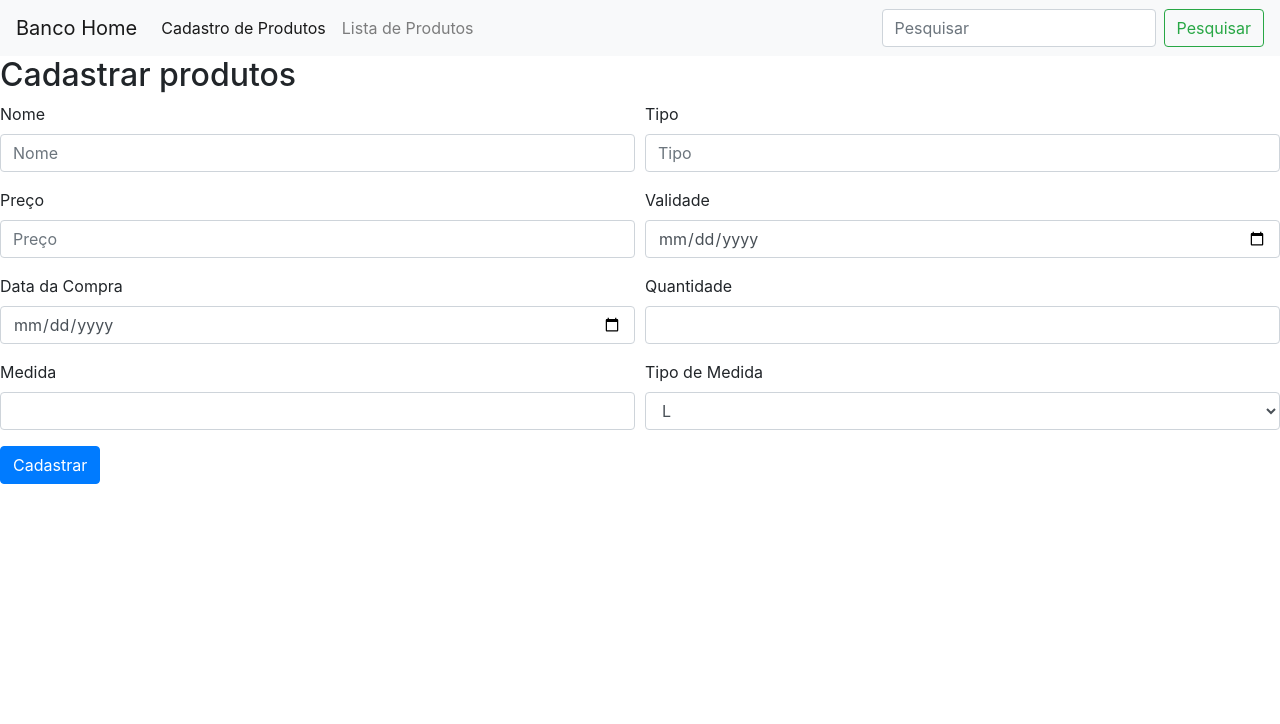
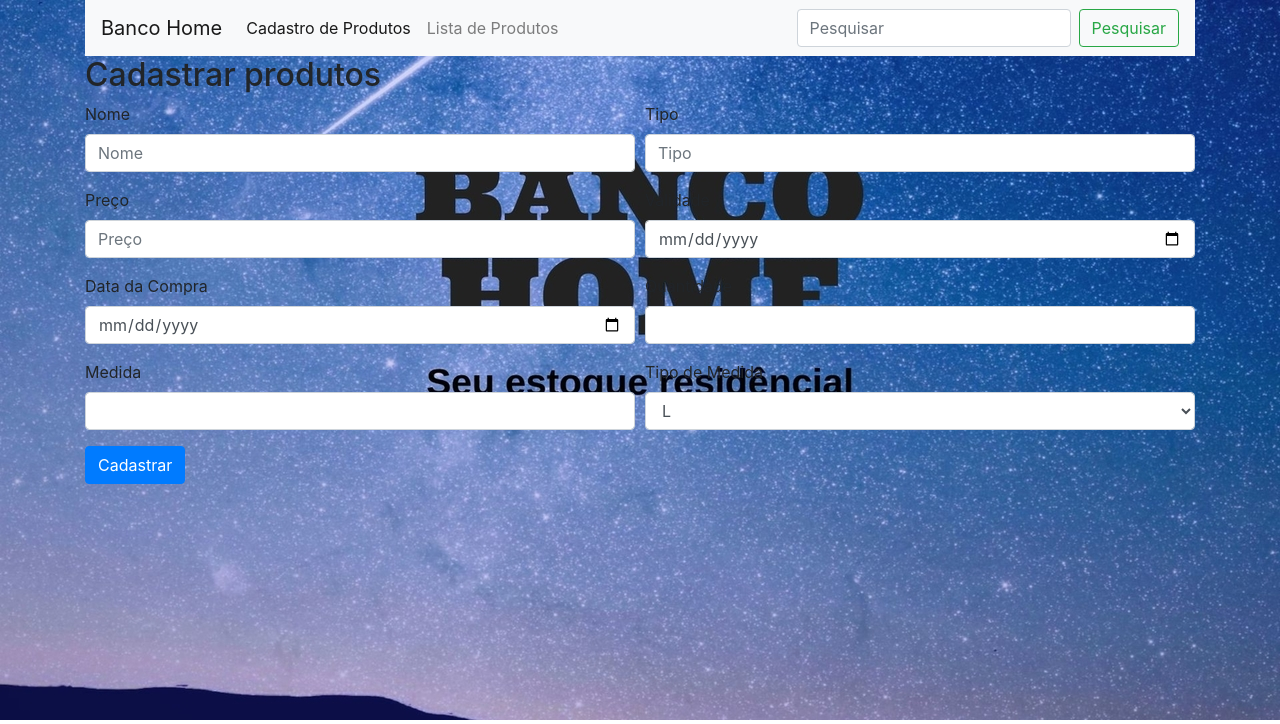
Before and after one commit to nightreturn77/projectadmhouse, a PHP site: page / in a window 1280 px wide. Shown: the top 724 px of the page. Run offline with PHP 8.4, Linux system fonts and the light colour scheme.

Commit message:
Beta 2.2.1

```diff
--- a/css/layout.css
+++ b/css/layout.css
@@ -0,0 +1,4 @@
+body{
+    background-image: url(../img/BANCO\ HOME_Easy-Resize.com.jpg);
+    background-repeat: no-repeat;
+}
--- a/header.php
+++ b/header.php
@@ -10,7 +10,7 @@
     <link rel="stylesheet" type="text/css" href="css/layout.css">
     <title>Banco Home</title>
   </head>
-  <body>
+  <body class="container">
 
   <nav class="navbar navbar-expand-lg navbar-light bg-light">
   <a class="navbar-brand" href="index.php">Banco Home</a>
```
Also changed, not shown: img/BANCO HOME edit.jpg (added), img/BANCO HOME edit_Easy-Resize.com.jpg (added), img/BANCO HOME.jpg (added), img/BANCO HOME.png (deleted), img/BANCO HOME_Easy-Resize.com.jpg (added).
